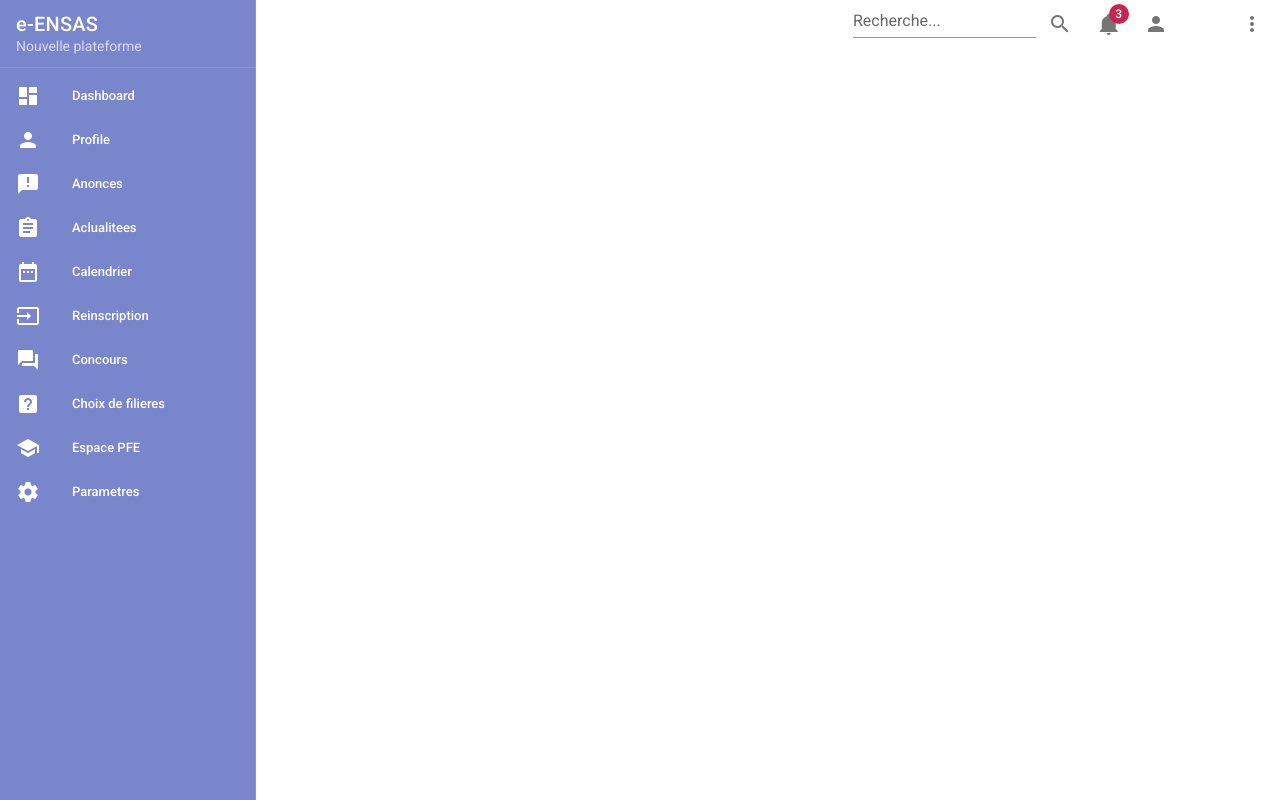
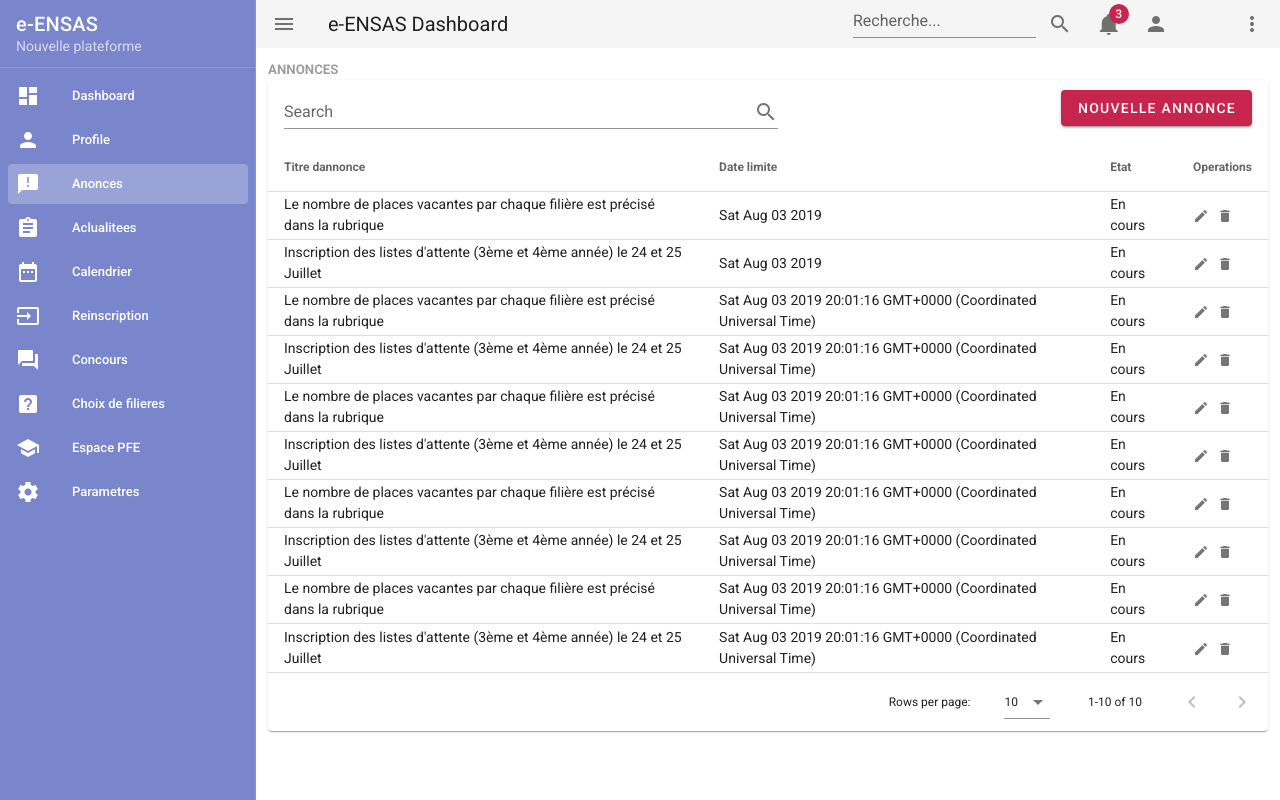
Before and after one commit to hoummani/ENSAS-Website, a Vue app in the folder admin/: page /annonces in a window 1280 px wide. Built offline with nearby package versions, Linux system fonts and the light colour scheme; some icons are missing.

Commit message:
adding alerts datatable components

```diff
--- a/admin/src/components/core/Drawer.vue
+++ b/admin/src/components/core/Drawer.vue
@@ -1,6 +1,7 @@
 <template>
   <nav>
-    <v-toolbar dense flat>
+    <v-app-bar dense app elevate-on-scroll >
+
       <v-app-bar-nav-icon @click="onDrawer()"></v-app-bar-nav-icon>
 
       <v-toolbar-title>e-ENSAS Dashboard</v-toolbar-title>
@@ -15,7 +16,7 @@
         ></v-text-field>
       </div>
       <v-btn icon>
-        <v-icon >search</v-icon>
+        <v-icon>search</v-icon>
       </v-btn>
 
       <v-btn icon>
@@ -25,7 +26,7 @@
               <template v-slot:badge>
                 <span>3</span>
               </template>
-              <v-icon  v-bind="attrs" v-on="on">mdi-bell</v-icon>
+              <v-icon v-bind="attrs" v-on="on">mdi-bell</v-icon>
             </v-badge>
           </template>
 
@@ -41,16 +42,16 @@
       </v-btn>
 
       <v-btn icon>
-        <v-icon >person</v-icon>
+        <v-icon>person</v-icon>
       </v-btn>
       <v-btn icon>
-        <v-icon >mdi-settings</v-icon>
+        <v-icon>mdi-settings</v-icon>
       </v-btn>
 
       <v-btn icon>
-        <v-icon >more_vert</v-icon>
+        <v-icon>more_vert</v-icon>
       </v-btn>
-    </v-toolbar>
+    </v-app-bar>
     <v-navigation-drawer v-model="drawer" class="indigo lighten-2" dark app>
       <v-list-item>
         <v-list-item-content>
@@ -89,8 +90,8 @@ export default {
       items: [
         { title: "Dashboard", icon: "mdi-view-dashboard", url: "/" },
         { title: "Profile", icon: "person", url: "/profile" },
-        { title: "Anonces", icon: "announcement", url: null },
-        { title: "Aclualitees", icon: "assignment", url: null },
+        { title: "Anonces", icon: "announcement", url: "/annonces" },
+        { title: "Aclualitees", icon: "assignment", url: "/actualitees" },
         { title: "Calendrier", icon: "date_range", url: null },
         { title: "Reinscription", icon: "input", url: null },
         { title: "Concours", icon: "question_answer", url: null },
--- a/admin/src/router.js
+++ b/admin/src/router.js
@@ -4,6 +4,8 @@ import Home from "./views/Home.vue";
 import Login from "./views/Login.vue";
 import Register from "./views/Register.vue";
 import Profile from "./views/Profile.vue";
+import Annonces from "./views/Annonces.vue";
+import Actualitees from "./views/Actualitees.vue";
 
 Vue.use(Router);
 
@@ -30,6 +32,16 @@ export default new Router({
       path: "/profile",
       name: "profile",
       component: Profile
+    },
+    {
+      path: "/annonces",
+      name: "annonces",
+      component: Annonces
+    },
+    {
+      path: "/actualitees",
+      name: "actualitees",
+      component: Actualitees
     }
   ]
 });
--- /dev/null
+++ b/admin/src/views/Actualitees.vue
@@ -0,0 +1,15 @@
+<template>
+  <div>
+    <h5 class="subheading text-uppercase grey--text">Actualitees</h5>
+  </div>
+</template>
+
+<script>
+export default {
+  data() {
+    return {
+
+    }
+  },
+}
+</script>
--- /dev/null
+++ b/admin/src/views/Annonces.vue
@@ -0,0 +1,258 @@
+<template>
+  <div>
+    <h5 class="subheading text-uppercase grey--text">Annonces</h5>
+    <div>
+      <v-data-table
+        :headers="headers"
+        :search="search"
+        :items="alerts"
+        sort-by="calories"
+        class="elevation-1"
+      >
+        <template v-slot:top>
+          <v-toolbar flat color="white">
+            <v-text-field
+              v-model="search"
+              append-icon="search"
+              label="Search"
+              single-line
+              hide-details
+            ></v-text-field>
+
+            <v-spacer></v-spacer>
+            <v-dialog v-model="dialog" max-width="500px">
+              <template v-slot:activator="{ on }">
+                <v-btn color="primary" dark class="mb-2" v-on="on">Nouvelle Annonce</v-btn>
+              </template>
+              <v-card>
+                <v-card-title>
+                  <span class="headline">{{ formTitle }}</span>
+                </v-card-title>
+
+                <v-card-text>
+                  <v-container grid-list-md>
+                    <v-layout wrap>
+                      <v-flex xs12 sm12 md12>
+                        <v-textarea v-model="editedItem.title" label="Titre d'annonce"></v-textarea>
+                        <!--
+                        <v-text-field v-model="editedItem.title" label="Titre d'annonce"></v-text-field>
+                        -->
+                      </v-flex>
+                      <v-flex xs12 sm12 md12>
+                        <v-text-field v-model="editedItem.end_at" label="Date limite"></v-text-field>
+                      </v-flex>
+                      <!--
+                      <v-flex xs12 sm12 md12>
+                        <v-text-field v-model="editedItem.filiere" label="Filiere"></v-text-field>
+                      </v-flex>
+                      <v-flex xs12 sm12 md12>
+                        <v-text-field v-model="editedItem.level" label="Niveau"></v-text-field>
+                      </v-flex>
+                      <v-flex xs12 sm12 md12>
+                        <v-text-field v-model="editedItem.status" label="Etat"></v-text-field>
+                      </v-flex>
+                      -->
+                    </v-layout>
+                  </v-container>
+                </v-card-text>
+
+                <v-card-actions>
+                  <v-spacer></v-spacer>
+                  <v-btn color="blue darken-1" text @click="close">Cancel</v-btn>
+                  <v-btn color="blue darken-1" text @click="save">Enregistrer</v-btn>
+                </v-card-actions>
+              </v-card>
+            </v-dialog>
+          </v-toolbar>
+        </template>
+        <template v-slot:item.action="{ item }">
+          <v-icon small class="mr-2" @click="editItem(item)">edit</v-icon>
+          <v-icon small @click="deleteItem(item)">delete</v-icon>
+        </template>
+        <template v-slot:no-data>
+          <v-btn color="primary" @click="initialize">Oublier</v-btn>
+        </template>
+      </v-data-table>
+      <!-- snackbar -->
+      <v-snackbar
+        v-model="snackbar"
+        bottom
+        :color="snackbar_color"
+        :timeout="timeout"
+      >
+        {{ snackBar_text }}
+        <v-btn dark text @click="snackbar = false">Close</v-btn>
+      </v-snackbar>
+    </div>
+  </div>
+</template>
+
+<script>
+export default {
+  data() {
+    return {
+      //snackbar
+      color: "success",
+
+      snackbar: false,
+      snackBar_text: "",
+      timeout: 6000,
+      snackbar_color:"",
+      x: null,
+      y: "top",
+      //snackbar end
+      search: "",
+      dialog: false,
+      headers: [
+        {
+          text: "Titre dannonce",
+          align: "left",
+          sortable: false,
+          value: "title"
+        },
+        { text: "Date limite", value: "end_at" },
+
+        { text: "Etat", value: "status" },
+        { text: "Operations", value: "action", sortable: false }
+      ],
+      alerts: [],
+      editedIndex: -1,
+      editedItem: {
+        title: "",
+        end_at: new Date().toDateString(),
+
+        status: "En cours"
+      },
+      defaultItem: {
+        title: "",
+        end_at: new Date().getDate(),
+
+        status: "En cours"
+      }
+    };
+  },
+  computed: {
+    formTitle() {
+      return this.editedIndex === -1 ? "Ajouter Annone" : "Editer Annonce";
+    }
+  },
+  watch: {
+    dialog(val) {
+      val || this.close();
+    }
+  },
+  created() {
+    this.initialize();
+  },
+  methods: {
+    initialize() {
+      this.alerts = [
+        {
+          title:
+            "Le nombre de places vacantes par chaque filière est précisé dans la rubrique",
+          end_at: new Date().toDateString(),
+
+          status: "En cours"
+        },
+        {
+          title:
+            "Inscription des listes d'attente (3ème et 4ème année) le 24 et 25 Juillet",
+          end_at: new Date().toDateString(),
+          status: "En cours"
+        },
+        {
+          title:
+            "Le nombre de places vacantes par chaque filière est précisé dans la rubrique",
+          end_at: new Date(),
+          status: "En cours"
+        },
+        {
+          title:
+            "Inscription des listes d'attente (3ème et 4ème année) le 24 et 25 Juillet",
+          end_at: new Date(),
+          status: "En cours"
+        },
+        {
+          title:
+            "Le nombre de places vacantes par chaque filière est précisé dans la rubrique",
+          end_at: new Date(),
+          status: "En cours"
+        },
+        {
+          title:
+            "Inscription des listes d'attente (3ème et 4ème année) le 24 et 25 Juillet",
+          end_at: new Date(),
+          status: "En cours"
+        },
+        {
+          title:
+            "Le nombre de places vacantes par chaque filière est précisé dans la rubrique",
+          end_at: new Date(),
+          status: "En cours"
+        },
+        {
+          title:
+            "Inscription des listes d'attente (3ème et 4ème année) le 24 et 25 Juillet",
+          end_at: new Date(),
+          status: "En cours"
+        },
+        {
+          title:
+            "Le nombre de places vacantes par chaque filière est précisé dans la rubrique",
+          end_at: new Date(),
+          status: "En cours"
+        },
+        {
+          title:
+            "Inscription des listes d'attente (3ème et 4ème année) le 24 et 25 Juillet",
+          end_at: new Date(),
+          status: "En cours"
+        }
+      ];
+    },
+    editItem(item) {
+      this.editedIndex = this.alerts.indexOf(item);
+      this.editedItem = Object.assign({}, item);
+      this.dialog = true;
+    },
+
+    deleteItem(item) {
+      const index = this.alerts.indexOf(item);
+      const deleteStatus=confirm("Are you sure you want to delete this item?");
+
+      // if(!deleteStatus){
+      //   this.snackbar=true;
+      //   this.snackBar_text="You are cancel delete !";
+      // }
+      if(deleteStatus){
+        this.alerts.splice(index, 1);
+        this.snackbar=true;
+        this.snackbar_color="success";
+        this.snackBar_text="Delete with success status !";
+
+      }else{
+        this.snackbar=true;
+        this.snackbar_color="error";
+        this.snackBar_text="You are cancel delete !";
+      }
+    },
+
+    close() {
+      this.dialog = false;
+      setTimeout(() => {
+        this.editedItem = Object.assign({}, this.defaultItem);
+        this.editedIndex = -1;
+      }, 300);
+    },
+
+    save() {
+      if (this.editedIndex > -1) {
+        Object.assign(this.alerts[this.editedIndex], this.editedItem);
+      } else {
+        this.alerts.push(this.editedItem);
+      }
+      this.close();
+    }
+  }
+};
+</script>
--- a/admin/src/views/Home.vue
+++ b/admin/src/views/Home.vue
@@ -3,6 +3,22 @@
     <h5 class="subheading text-uppercase grey--text">Dashboard</h5>
     <div>
       <Charts />
+    </div>
+
+    <div>
+      <v-btn class="mx-2" fab dark fixed bottom right color="primary">
+        <v-menu offset-x>
+          <template v-slot:activator="{ on, attrs }">
+            <v-icon v-bind="attrs" v-on="on">add</v-icon>
+          </template>
+
+          <v-list v-for="item in items_settings" :key="item.content">
+            <v-list-item>
+              <v-list-item-title>{{ item.content }}</v-list-item-title>
+            </v-list-item>
+          </v-list>
+        </v-menu>
+      </v-btn>
     </div>
   </div>
 </template>
@@ -11,6 +27,25 @@
 import Charts from "../components/core/Charts";
 
 export default {
+  data() {
+    return {
+
+      items_settings:[
+        {
+          content:"Arial"
+        },
+        {
+          content:"Calibri"
+        },
+        {
+          content:"Courier"
+        },
+        {
+          content:"Verdana"
+        }
+      ]
+    };
+  },
   components: {
     Charts
   }
```
Also changed, not shown: admin/src/components/core/Charts.vue (+22 -12 lines).
